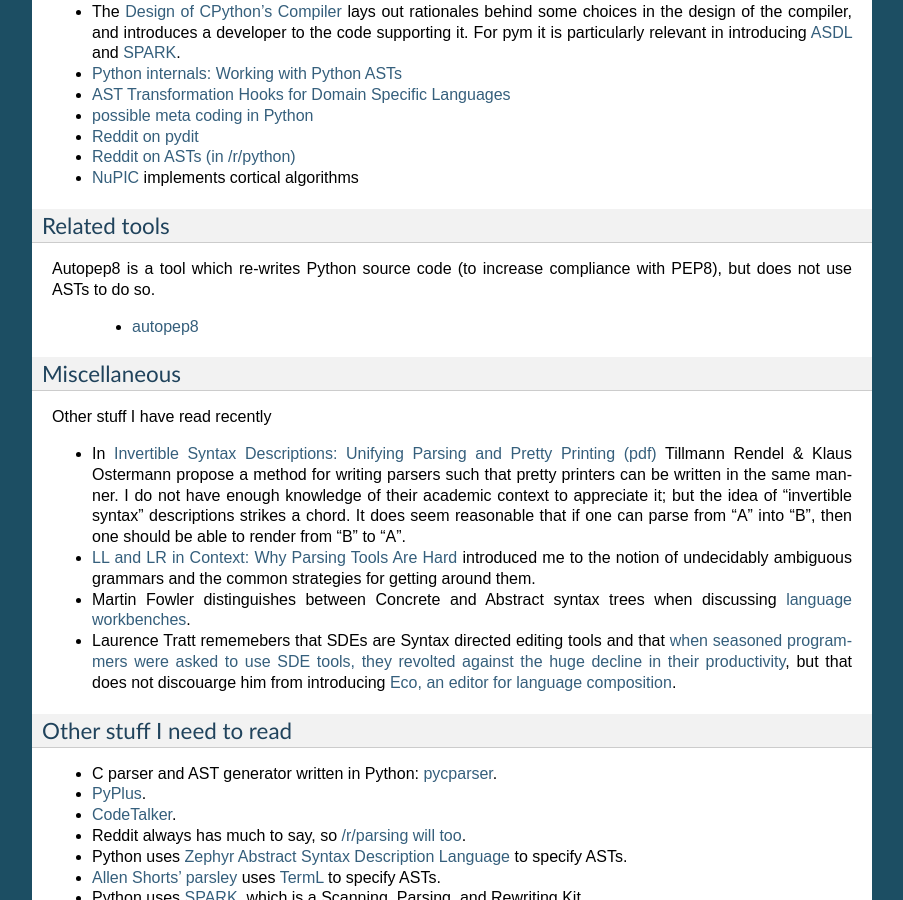
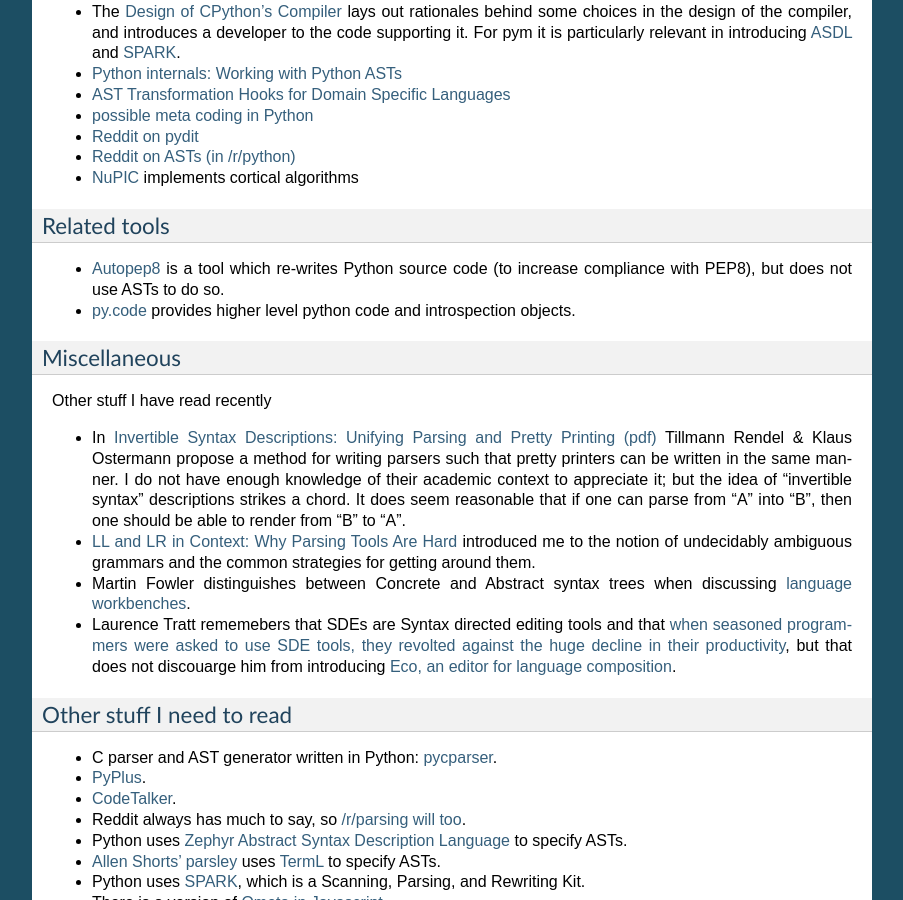
Before and after one commit to jalanb/pym, a Sphinx documentation site: the page built from docs/index.rst, in a window 1280 px wide and 900 px high, scrolled down 836 px. Shown: the whole window, without its empty margins (198-1101 px from the left). Built offline with Sphinx 7.4.7, drawn with Linux system fonts in a browser that asks for light colours; formulas are drawn with MathJax 3.

Commit message:
Link to py.code

```diff
--- a/docs/index.rst
+++ b/docs/index.rst
@@ -53,9 +53,8 @@
 Related tools
 ^^^^^^^^^^^^^
 
-Autopep8 is a tool which re-writes Python source code (to increase compliance with PEP8), but does not use ASTs to do so.
-
-  * `autopep8 <https://github.com/jalanb/autopep8>`_
+* `Autopep8 <https://github.com/jalanb/autopep8>`_ is a tool which re-writes Python source code (to increase compliance with PEP8), but does not use ASTs to do so.
+* `py.code <http://pylib.readthedocs.org/en/latest/code.html>`_ provides higher level python code and introspection objects.
 
 Miscellaneous
 ^^^^^^^^^^^^^
```
